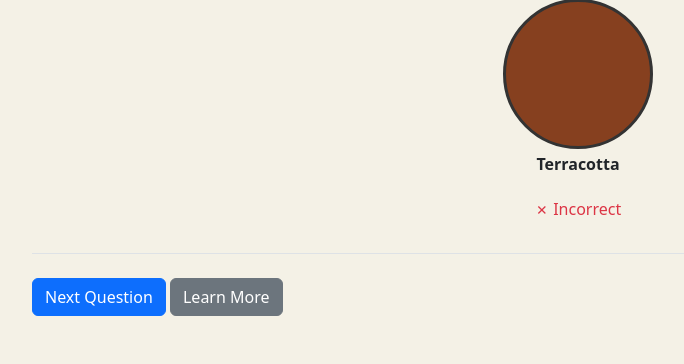
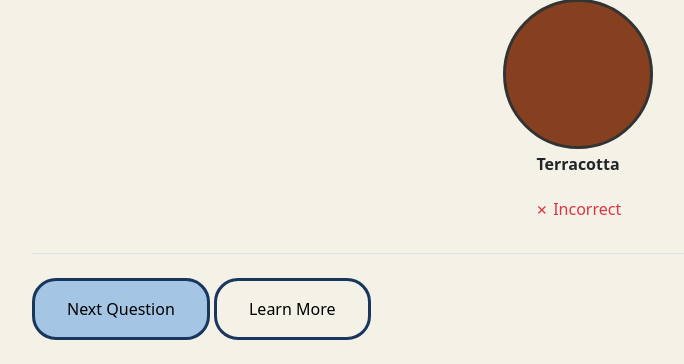
Before and after one commit to ilazhang/colorama, a Flask app: page /quizanswer in a window 1280 px wide. Shown: the part 994-1358 px from the top of the page, without its empty margins (62-746 px from the left). Before the commit the page ends 1310 px from the top, so only its background shows below. Run offline with Flask 3, Linux system fonts and the light colour scheme; some libraries are stand-ins or nearby versions.

Commit message:
Finished button standardization

```diff
--- a/static/main.css
+++ b/static/main.css
@@ -143,7 +143,43 @@
     font-size: 1rem;
 }
 
+#next-question {
+    background-color: #A4C6E4;
+    color:black;
+    border: .2rem solid #18365e;
+    border-radius: 1.5rem;
+    padding: 1rem 2rem;
+    font-size: 1rem;
+}
+
+#learn-more {
+    background-color: #f4f1e6;
+    color:black;
+    border: .2rem solid #18365e;
+    border-radius: 1.5rem;
+    padding: 1rem 2rem;
+    font-size: 1rem;
+}
+
+#back-to-palette {
+    background-color: #f4f1e6;
+    color:black;
+    border: .2rem solid #18365e;
+    border-radius: 1.5rem;
+    padding: 1rem 2rem;
+    font-size: 1rem;
+}
+
 #see-answer {
+    background-color: #A4C6E4;
+    color:black;
+    border: .2rem solid #18365e;
+    border-radius: 1.5rem;
+    padding: 1rem 2rem;
+    font-size: 1rem;
+}
+
+#next-color {
     background-color: #A4C6E4;
     color:black;
     border: .2rem solid #18365e;
--- a/templates/color-detail.html
+++ b/templates/color-detail.html
@@ -92,9 +92,9 @@
       </div>
 
       <div class="detail-navigation">
-        <a href="{{ back_url }}" class="btn btn-secondary">Back to Palette</a>
+        <a href="{{ back_url }}" class="btn btn-secondary" id="back-to-palette">Back to Palette</a>
         {% if next_color %}
-        <a href="{{ next_url }}" class="btn btn-primary">Next Color ({{ next_color }})</a>
+        <a href="{{ next_url }}" class="btn btn-primary" id="next-color">Next Color ({{ next_color }})</a>
         {% endif %}
       </div>
     </div>
--- a/templates/quizanswer.html
+++ b/templates/quizanswer.html
@@ -100,9 +100,9 @@
           </div>
           <a href="/quiz" class="btn btn-primary" id="start-over">Start Over</a>
         {% else %}
-          <a href="/quiz/{{ next_question_id }}" class="btn btn-primary">Next Question</a>
+          <a href="/quiz/{{ next_question_id }}" class="btn btn-primary" id="next-question">Next Question</a>
         {% endif %}
-        <a href="/learn" class="btn btn-secondary">Learn More</a>
+        <a href="/learn" class="btn btn-secondary" id="learn-more">Learn More</a>
       </div>
     </div>
   </div>
```
